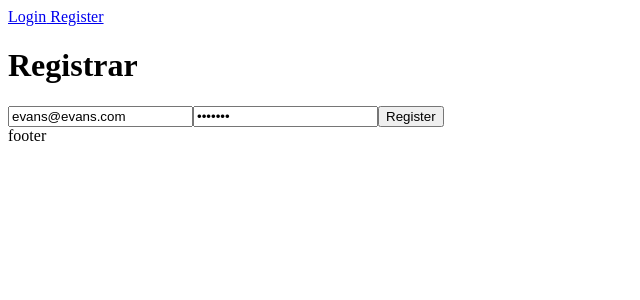
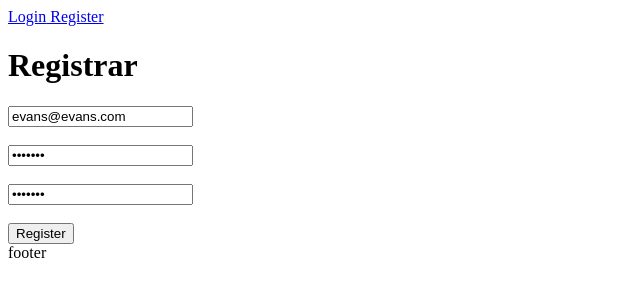
Before and after one commit to evans2919/react-firebase-fullstack-app, a React (Vite) app: page /register in a window 1280 px wide. Shown: the top 300 px of the page, without its empty margins (0-640 px from the left). Built offline with nearby package versions, Linux system fonts and the light colour scheme; no server answers.

Commit message:
Add React Hook Form logic, validations && firebase validations

```diff
--- a/src/components/Register.jsx
+++ b/src/components/Register.jsx
@@ -1,39 +1,105 @@
-import { useState } from "react";
 import { useUserContext } from "../../context/UserContext";
 import { useNavigate } from "react-router-dom";
+import { useForm } from "react-hook-form";
 
 const Register = () => {
-    const [email, setEmail] = useState("evans@evans.com");
-    const [password, setPassword] = useState("1235546");
-
     const { registerUser } = useUserContext();
     const navigate = useNavigate();
-    const handleSubmit = async (e) => {
-        e.preventDefault();
-        console.log("procesando password", email, password);
+
+    const {
+        register,
+        handleSubmit,
+        getValues,
+        setError,
+        formState: { errors },
+    } = useForm({
+        defaultValues: {
+            email: "evans@evans.com",
+            password: "1234567",
+            repassword: "1234567",
+        },
+    });
+
+    const onSubmit = async ({ email, password }) => {
         try {
             await registerUser(email, password);
             navigate("/");
         } catch (error) {
             console.log(error.code);
+            switch (error.code) {
+                case "auth/email-already-in-use":
+                    setError("email", { message: "Email en uso" });
+                    break;
+
+                case "auth/invalid-email":
+                    setError("email", {
+                        message: "Formato de email no valido",
+                    });
+                    break;
+                default:
+                    console.log("Hubo un error en el servidor");
+            }
         }
     };
+
     return (
         <>
             <h1>Registrar</h1>
-            <form action="" onSubmit={handleSubmit}>
+            <form action="" onSubmit={handleSubmit(onSubmit)}>
                 <input
                     type="email"
-                    value={email}
-                    onChange={(e) => setEmail(e.target.value)}
                     placeholder="Ingrese email"
+                    {...register("email", {
+                        required: {
+                            value: true,
+                            message: "Campo obligatorio",
+                        },
+                        pattern: {
+                            value: /[a-z0-9]+(\.[_a-z0-9]+)*@[a-z0-9-]+(\.[a-z0-9-]+)*(\.[a-z]{2,15})/,
+                            message: "Formato de email incorrecto",
+                        },
+                    })}
                 />
+                {errors.email && errors.email.message}
+                <br />
+                <br />
                 <input
                     type="password"
-                    value={password}
-                    onChange={(e) => setPassword(e.target.value)}
                     placeholder="Ingrese contraseña"
+                    {...register("password", {
+                        setValueAs: (value) => value.trim(),
+                        minLength: {
+                            value: 6,
+                            message: "Mínimo 6 caracteres",
+                        },
+                        validate: {
+                            trim: (value) => {
+                                if (!value.trim()) {
+                                    return "Campo obligatorio";
+                                }
+                                return true;
+                            },
+                        },
+                    })}
                 />
+                {errors.password && errors.password.message}
+
+                <br />
+                <br />
+                <input
+                    type="password"
+                    placeholder="Repita contraseña"
+                    {...register("repassword", {
+                        validate: {
+                            equals: (value) =>
+                                value === getValues("password") ||
+                                "Las contraseñas no coinciden",
+                        },
+                    })}
+                />
+                {errors.repassword && errors.repassword.message}
+                <br />
+                <br />
                 <button type="submit">Register</button>
             </form>
         </>
```
